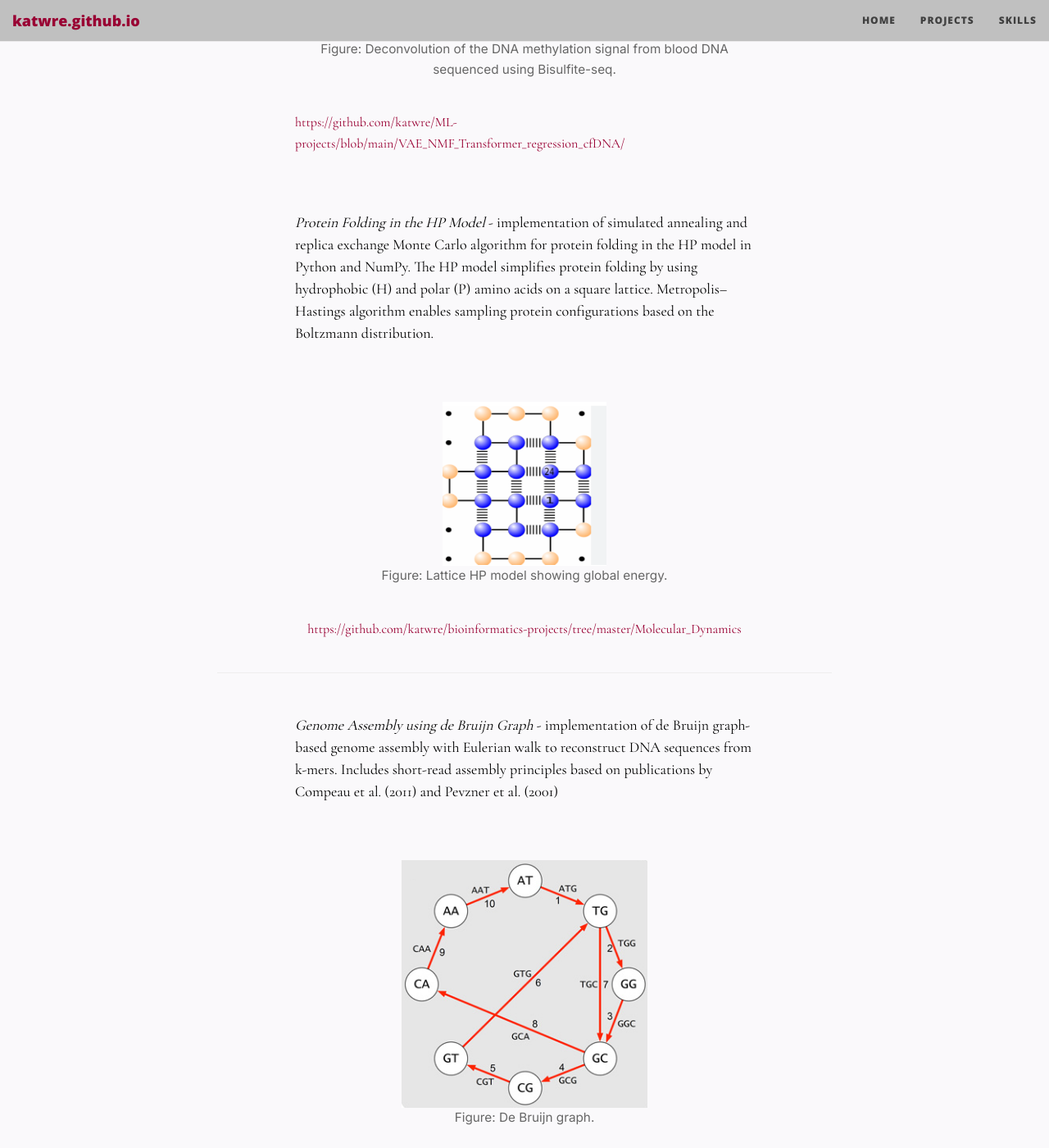
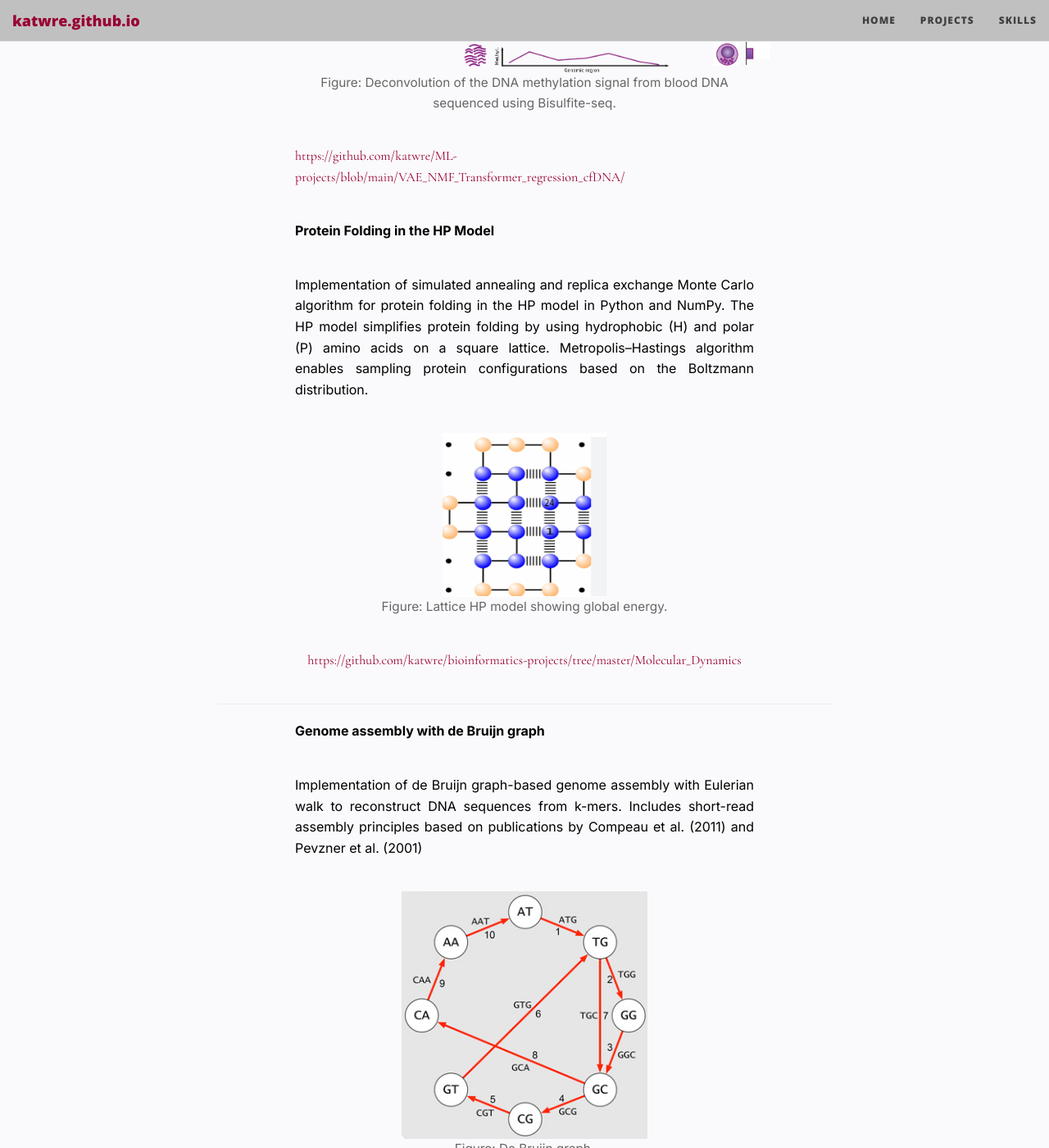
Before and after one commit to katwre/katwre.github.io, a Jekyll site: the page built from projects.md, in a window 1280 px wide and 1400 px high, scrolled down 13557 px. Shown: the whole window at 82% size. Built offline with Jekyll 4.4.1, drawn with Linux system fonts in a browser that asks for light colours; nearby versions of some CDN libraries; a style sheet for code colours, icons or effects is not loaded; some of the changed text lies outside the part shown.

Commit message:
Fixed alignemnt of sectiobns

```diff
--- a/projects.md
+++ b/projects.md
@@ -651,8 +651,9 @@ This project explored a scVI model (variational autoencoder for single-cell data
 
 <p class="mytext">
 This project explored an AI-powered assistant that helps researchers ask questions about biology in plain English and automatically turns them into SPARQL queries against public databases:
+</p>
 <p class="mytext">
-<ol>
+<ol class="mytext">
       <li>UniProt (proteins, sequences, annotations)</li>
       <li>OMA (orthologs / evolutionary relationships)</li>
       <li>Bgee (gene expression in species)</li>
@@ -662,10 +663,10 @@ This project explored an AI-powered assistant that helps researchers ask questio
 <p class="mytext">
 The assistant is powered by LLMs (Mistral, Llama via Groq, Ollama) combined with retrieval-augmented generation (RAG) using Qdrant and FastEmbed. You can interact with the assistant either in the terminal/CLI or through a simple chat web app (Chainlit web UI).
 </p>
+
 <p class="mytext">
-
 Key goals:
-<ol>
+<ol class="mytext">
       <li>Allow researchers to query complex biological knowledge bases witha nice web interface.</li>
       <li>Validate and execute queries automatically.</li>
       <li>Provide results summarized in plain language.</li>
@@ -709,13 +710,12 @@ I applied multiple deconvolution methods to estimate cell type proportions from
 
 
 <!-- Protein Folding -->
-<div class="software-block">
-<div class="software-text" id="rmc">
-<p>
-  <em>Protein Folding in the HP Model</em> - implementation of simulated annealing and replica exchange Monte Carlo algorithm for protein folding in the HP model in Python and NumPy. The HP model simplifies protein folding by using hydrophobic (H) and polar (P) amino acids on a square lattice. Metropolis–Hastings algorithm enables sampling protein configurations based on the Boltzmann distribution.
+<p class="mytext" id="rmc"><strong>Protein Folding in the HP Model</strong></p>
+
+<p class="mytext">
+  Implementation of simulated annealing and replica exchange Monte Carlo algorithm for protein folding in the HP model in Python and NumPy. The HP model simplifies protein folding by using hydrophobic (H) and polar (P) amino acids on a square lattice. Metropolis–Hastings algorithm enables sampling protein configurations based on the Boltzmann distribution.
 </p>
-</div>
-</div>
+
 
 <div style="text-align: center;">
   <img src="{{ 'img/HPmodel.png' | relative_url }}" width="200" height="200">
@@ -729,13 +729,13 @@ I applied multiple deconvolution methods to estimate cell type proportions from
 
 
 <!-- Genome Assembly -->
-<div class="software-block">
-  <div class="software-text" id="debrujn">
-  <p>
-    <em>Genome Assembly using de Bruijn Graph</em> - implementation of de Bruijn graph-based genome assembly with Eulerian walk to reconstruct DNA sequences from k-mers. Includes short-read assembly principles based on publications by Compeau et al. (2011) and Pevzner et al. (2001)
-  </p>
-  </div>
-  </div>
+<p class="mytext" id="debrujn"><strong>Genome assembly with de Bruijn graph</strong></p>
+
+<p class="mytext">
+Implementation of de Bruijn graph-based genome assembly with Eulerian walk to reconstruct DNA sequences from k-mers. Includes short-read assembly principles based on publications by Compeau et al. (2011) and Pevzner et al. (2001)
+</p>
+
+
 <div style="text-align: center;">
   <img src="{{ 'img/debrujin.png' | relative_url }}" style="max-width: 300px; width: 70%;">
   <p class="mytext" style="text-align: center;font-size: 0.9em; color: #666;">Figure: De Bruijn graph.</p>
@@ -747,29 +747,25 @@ I applied multiple deconvolution methods to estimate cell type proportions from
 <hr>
 
 <!-- Sudoku -->
-<div class="software-block">
-  <div class="software-text" id="sudoku">
-  <p>
-    <em>Sudoku</em> - a simple Sudoku game implemented in JavaScript and JQuery. </p>
-  </div>
-  </div>
+<p class="mytext" id="sudoku"><strong>Sudoku</strong></p>
+
+<p class="mytext">A simple Sudoku game implemented in JavaScript and JQuery. </p>
+
 <div style="text-align: center;">
   <img src="{{ 'img/sudoku.png' | relative_url }}" width="400" height="300">
 </div>
 <p class="mytext" style="font-family: 'Cormorant Garamond', serif;">
 <a href="https://github.com/katwre/sudoku" target="_blank">https://github.com/katwre/sudoku</a>
-</p>
+
 
 <hr>
 
 <!-- Minesweeper -->
 
-<div class="software-block">
-  <div class="software-text" id="minesweeper">
-  <p>
-    <em>Minesweeper</em> - classic Minesweeper game implemented in Java using SWING and AWT libraries. </p>
-  </div>
-  </div>
+<p class="mytext" id="minesweeper"><strong>Minesweeper</strong></p>
+
+<p class="mytext">A classic Minesweeper game implemented in Java using SWING and AWT libraries.</p>
+
 <div style="text-align: center;">
   <img src="{{ 'img/minesweeper.png' | relative_url }}" width="200" height="230">
 </div>
@@ -781,11 +777,11 @@ I applied multiple deconvolution methods to estimate cell type proportions from
 
 <!-- Django Web-Services -->
 <p class="mytext" id="django"><strong>Django-Based Web Services</strong></p>
-<p class="mytext" style="font-family: 'Cormorant Garamond', serif;">
+<p class="mytext">
 Django-based server for Multiple Sequence Alignment (MSA) visualization - <a href="https://github.com/freesci/MSA-vis-project" target="_blank">https://github.com/freesci/MSA-vis-project</a>
 
 </p>
-<p class="mytext" style="font-family: 'Cormorant Garamond', serif;">
+<p class="mytext">
 Mobile application using Django, manifesto app, and localStorage - <a href="https://github.com/katwre/phone_application" target="_blank">https://github.com/katwre/phone_application</a>
 </p>
 
```
